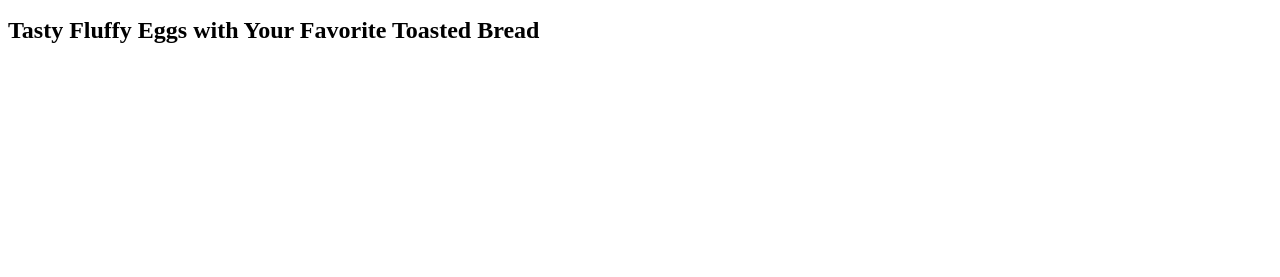
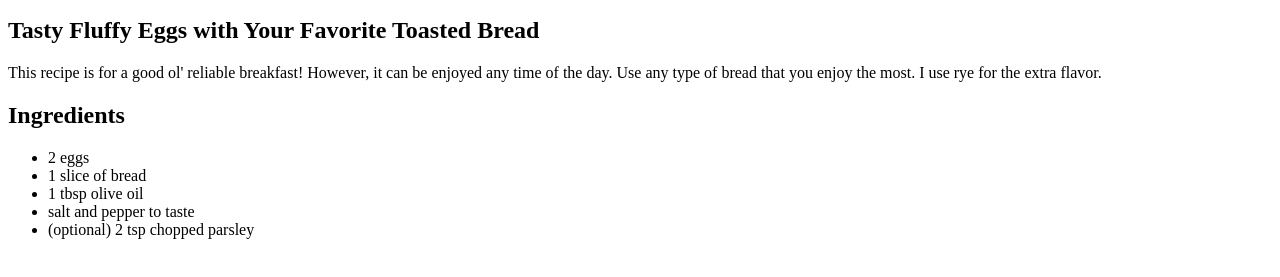
Before and after one commit to cstamper93/odin_recipes_mobile, a plain HTML site: page recipes/eggs_and_toast.html in a window 1280 px wide. Shown: the part 101-378 px from the top of the page. Drawn offline with Linux system fonts and the light colour scheme.

Commit message:
Add description of recipe and ingredients in a bulleted list

```diff
--- a/recipes/eggs_and_toast.html
+++ b/recipes/eggs_and_toast.html
@@ -9,5 +9,15 @@
         <h1>Eggs and Toast</h1>
         <img src="../images/eggs_and_toast.jpg" alt="Tasty Eggs with Toast">
         <h2>Tasty Fluffy Eggs with Your Favorite Toasted Bread</h2>
+        <p>This recipe is for a good ol' reliable breakfast! However, it can be enjoyed any time of the day. Use any type of bread that you enjoy the most. I use rye for the extra flavor.</p>
+
+        <h2>Ingredients</h2>
+        <ul>
+            <li>2 eggs</li>
+            <li>1 slice of bread</li>
+            <li>1 tbsp olive oil</li>
+            <li>salt and pepper to taste</li>
+            <li>(optional) 2 tsp chopped parsley</li>
+        </ul>
     </body>
 </html>
```
